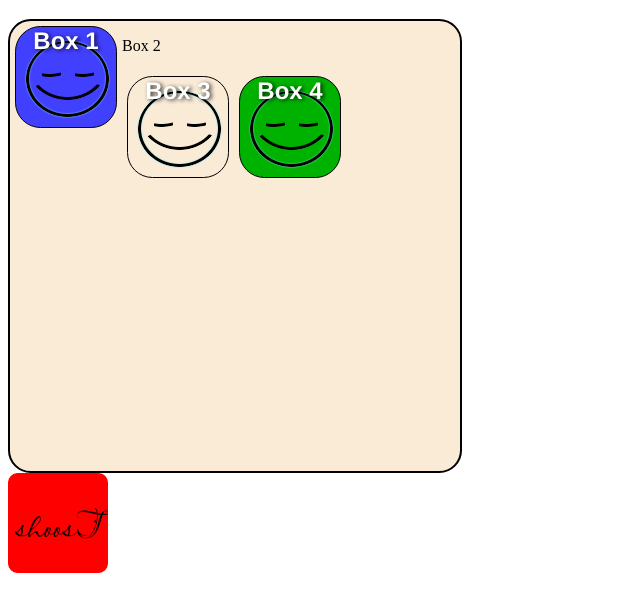
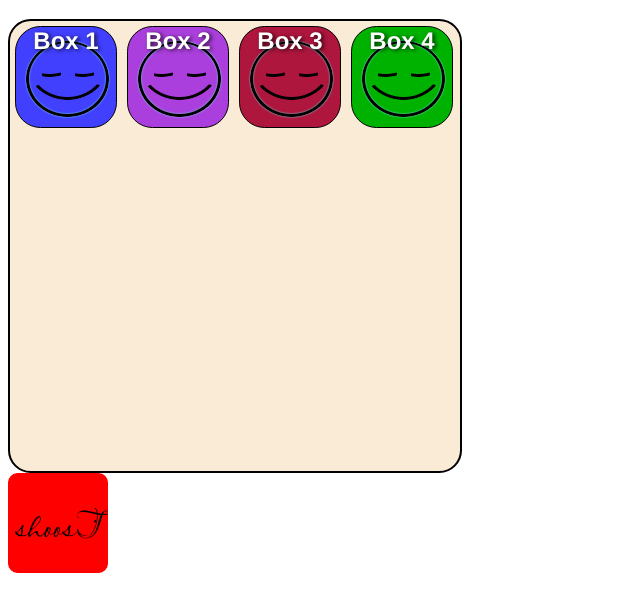
Before and after one commit to shoosTGIT/Project, a plain HTML site: page basic_css_demo_1.html in a window 1280 px wide. Shown: the part 61-672 px from the top of the page, without its empty margins (0-640 px from the left). Drawn offline with Linux system fonts and the light colour scheme.

Commit message:
patched up the last bit of code!

```diff
--- a/basic_css_demo_1.html
+++ b/basic_css_demo_1.html
@@ -14,7 +14,7 @@
             <div class="squares">
                 <p>Box 1</p>
             </div>
-            <div class="sqaures">
+            <div class="squares">
                 <p>Box 2</p>
             </div>
 
--- a/css/basic_style.css
+++ b/css/basic_style.css
@@ -35,8 +35,9 @@ h1 {
     transition: transform .5s ease-in-out;
 }
 
-
-
+/*-----------------------------------------------
+    SELECT ALL SQUARES PARAGRAPHS IN THE ARRAY
+-----------------------------------------------*/
 
 .squares:nth-child(-n+4) p{
     font-family: "Helvetica Neue", Helvetica, Arial, sans-serif;
@@ -48,7 +49,7 @@ h1 {
 }
 
 /*----------------------------------------------------------------
-        INDIVIDUALLY SELECT A SQUARE IN THE ARRAY
+     INDIVIDUALLY SELECT A SQUARE IN THE ARRAY
 -----------------------------------------------------------------*/
 .squares:nth-child(1){
     background: #4240ff;
@@ -58,7 +59,7 @@ h1 {
     background: #ab3fdd;
 }
 
-.sqaures:nth-child(3){
+.squares:nth-child(3){
     background: #ae163e;
 }
 
@@ -75,10 +76,10 @@ h1 {
     animation-name: race;
     animation-duration: 2.5s;
     animation-iteration-count: infinite;
-    animation-timing-function: cubic-bezier(2.5,.2,.3,2);
+    animation-timing-function: cubic-bezier(2.5, .2, .3, 2);
 }
 
-.sqaures:nth-child(1):hover {
+.squares:nth-child(1):hover {
     background: #13b4ff;
 }
 .squares:nth-child(2):hover {
@@ -105,7 +106,9 @@ h1 {
 @keyframes race {
     0%, 100% {
         transform: translateY(0px);
-        background-image: url("../images/icons/icon_1.png")
+        background-image: url("../images/icons/icons_2.png")
     }
-    50% {transform: translateY(300px);}
+    50% {
+        transform: translateY(300px);
+    }
 }
```
